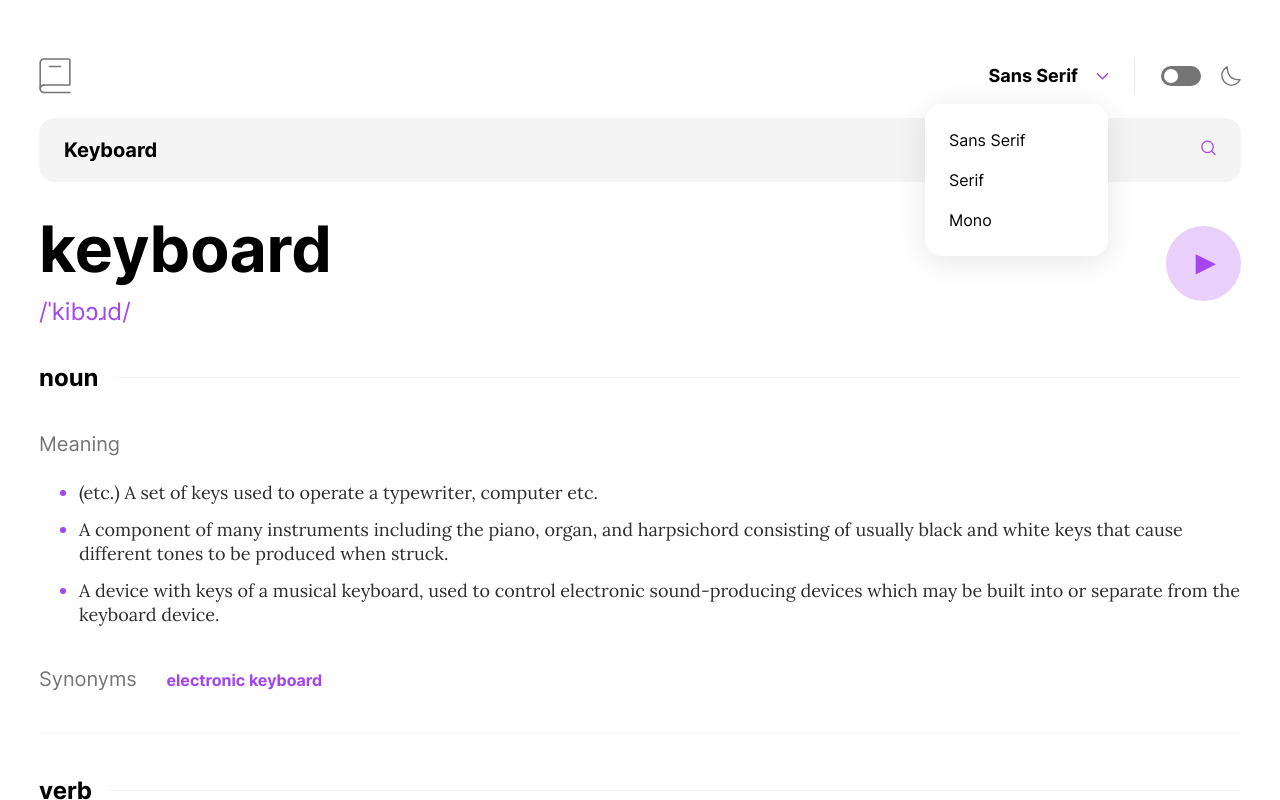
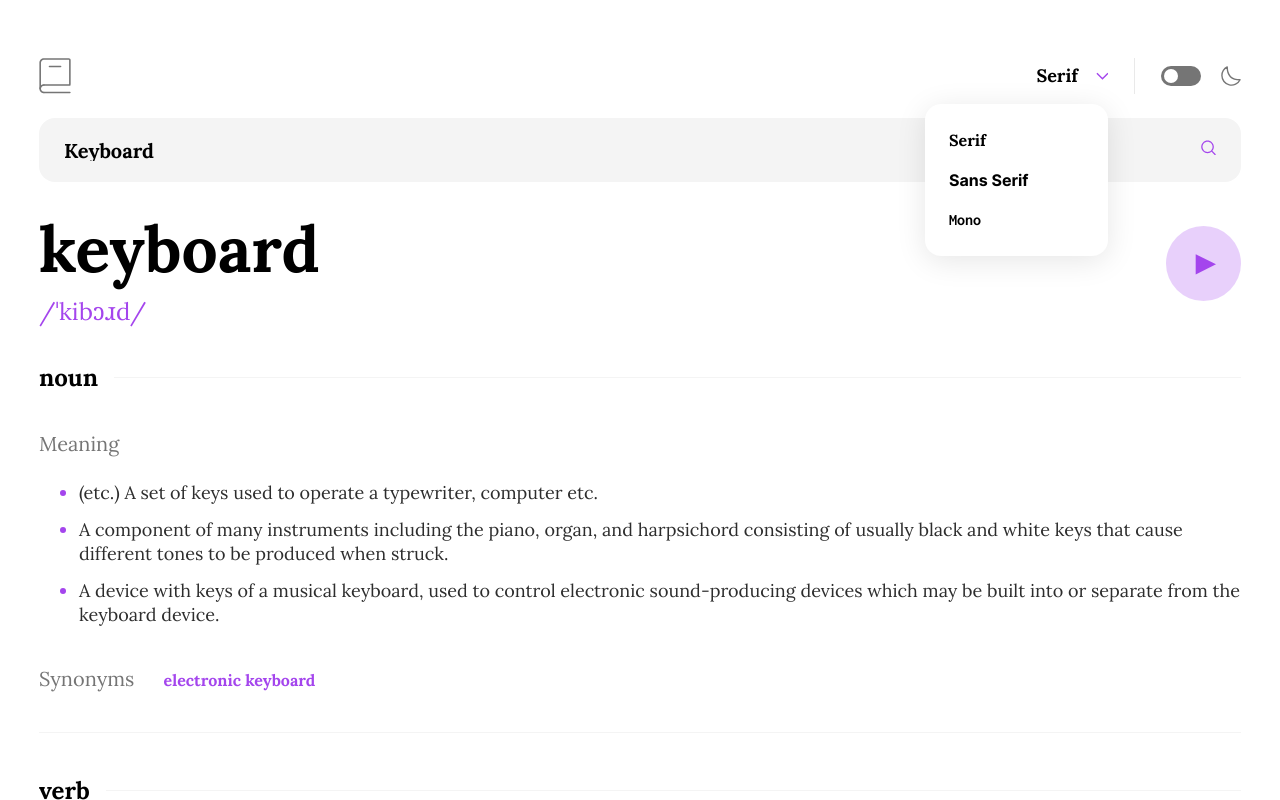
Before and after one commit to oliyg/frontendmentor, a Vue app in the folder dictionary/: page / in a window 1280 px wide. Both pictures are taken after a click on the icon 1102 px from the left and 76 px from the top of the page. Shown: the top 800 px of the page. Built offline with nearby package versions, Linux system fonts and the light colour scheme.

Commit message:
font type change

```diff
--- a/dictionary/src/App.vue
+++ b/dictionary/src/App.vue
@@ -1,10 +1,20 @@
 <script setup lang="ts">
 import { RouterView } from "vue-router";
+import { useHomeStore } from "@/stores/home";
+import { computed } from "vue";
+
+const homeStore = useHomeStore();
+const selected = computed(() => homeStore.selectedFont);
 </script>
 
 <template>
   <div
     class="mobile:w-full mx-auto min-h-screen p-[1.5rem] dark:bg-black tablet:w-full tablet:px-[2.4375rem] tablet:py-[3.625rem] desktop:w-6/12 desktop:p-[3.625rem]"
+    :class="{
+      'font-sans': selected === 'Sans Serif',
+      'font-serif': selected === 'Serif',
+      'font-mono': selected === 'Mono',
+    }"
   >
     <RouterView />
   </div>
--- a/dictionary/src/components/DropDown.vue
+++ b/dictionary/src/components/DropDown.vue
@@ -1,12 +1,13 @@
 <script setup lang="ts">
-import { ref } from "vue";
+import { computed, ref } from "vue";
 import IconArrowVue from "./icons/IconArrow.vue";
+import { useHomeStore } from "@/stores/home";
 
-const options = ["Sans Serif", "Serif", "Mono"];
-
-const selected = ref("Sans Serif");
+const homeStore = useHomeStore();
+const options = computed(() => homeStore.fontType);
+const selected = computed(() => homeStore.selectedFont);
 const select = (val: string) => {
-  selected.value = val;
+  homeStore.selectFont(val);
   toggle();
 };
 
@@ -30,7 +31,12 @@ const toggle = () => {
       v-if="show"
     >
       <p
-        class="mb-4 cursor-pointer last:mb-0 dark:text-white"
+        class="mb-4 cursor-pointer font-bold last:mb-0 hover:text-purple dark:text-white"
+        :class="{
+          'font-sans': item === 'Sans Serif',
+          'font-serif': item === 'Serif',
+          'font-mono': item === 'Mono',
+        }"
         v-for="item in options"
         :key="item"
         @click="select(item)"
--- a/dictionary/src/stores/home.ts
+++ b/dictionary/src/stores/home.ts
@@ -88,7 +88,13 @@ export const useHomeStore = defineStore("home", () => {
     }
   };
 
-  return { query, result, err, hasErr };
+  const fontType = ref(["Serif", "Sans Serif", "Mono"]);
+  const selectedFont = ref("Serif");
+  const selectFont = (val: string) => {
+    selectedFont.value = val;
+  };
+
+  return { query, result, err, hasErr, fontType, selectedFont, selectFont };
 });
 
 // To parse this data:
```
